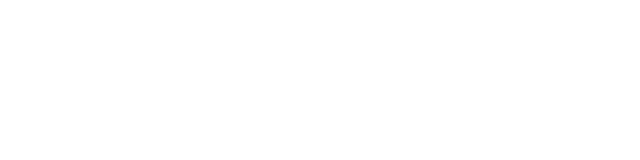
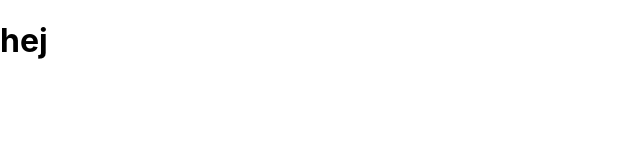
Before and after one commit to GuminskiAdrian/med-chat, a React (Create React App) app: page /chats in a window 1280 px wide. Before the commit this address had no page. Shown: the top 160 px of the page, without its empty margins (0-640 px from the left). Built offline with nearby package versions, Linux system fonts and the light colour scheme; the HTML template or start-up script is replaced by a standard one.

Commit message:
route to chats added

```diff
--- a/src/App.tsx
+++ b/src/App.tsx
@@ -1,5 +1,6 @@
 import React from "react";
 import Login from "./components/Login";
+import Chats from "./components/Chats";
 import {
     BrowserRouter as Router,
     Routes,
@@ -12,6 +13,7 @@
         <Router>
             <Routes>
                 <Route path="/login" element={<Login />} />
+                <Route path="/chats" element={<Chats />} />
                 <Route path="/" element={<Navigate to="/login" />} />
             </Routes>
         </Router>
--- /dev/null
+++ b/src/components/Chats.tsx
@@ -0,0 +1,9 @@
+import React from "react";
+
+function Chats() {
+    return (
+        <h1>hej</h1>
+    );
+}
+
+export default Chats;
--- a/src/components/Login.tsx
+++ b/src/components/Login.tsx
@@ -1,4 +1,5 @@
 import React, { useState } from "react";
+import { useNavigate } from "react-router-dom";
 import {
     createUserWithEmailAndPassword,
     signInWithEmailAndPassword,
@@ -14,6 +15,7 @@
     const [registerPassword, setRegisterPassword] = useState("");
     const [registerName, setRegisterName] = useState("");
     const [registerSurname, setRegisterSurname] = useState("");
+    const navigate = useNavigate();
 
     const handleLogin = async () => {
         try {
@@ -23,6 +25,7 @@
                 loginPassword
             );
             console.log("User logged in: ", userCredential.user.uid);
+            navigate("/chats");
         } catch (error) {
             console.error("Login error: ", error);
         }
```
